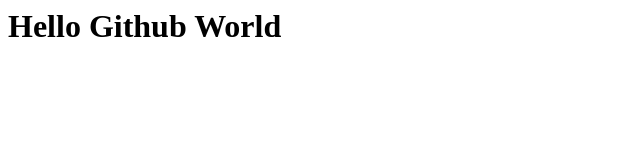
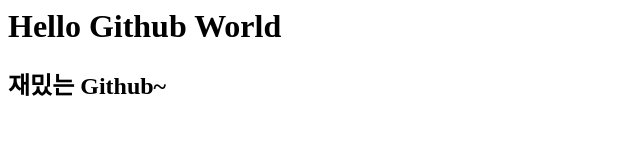
Before and after one commit to Bosongsae/first, a plain HTML site: page index.html in a window 1280 px wide. Shown: the whole page, without its empty margins (0-640 px from the left). Drawn offline with Linux system fonts and the light colour scheme.

Commit message:
Update index.html

```diff
--- a/index.html
+++ b/index.html
@@ -1 +1,2 @@
 <h1> Hello Github World </h1>
+<h2> 재밌는 Github~ </h2>
```
